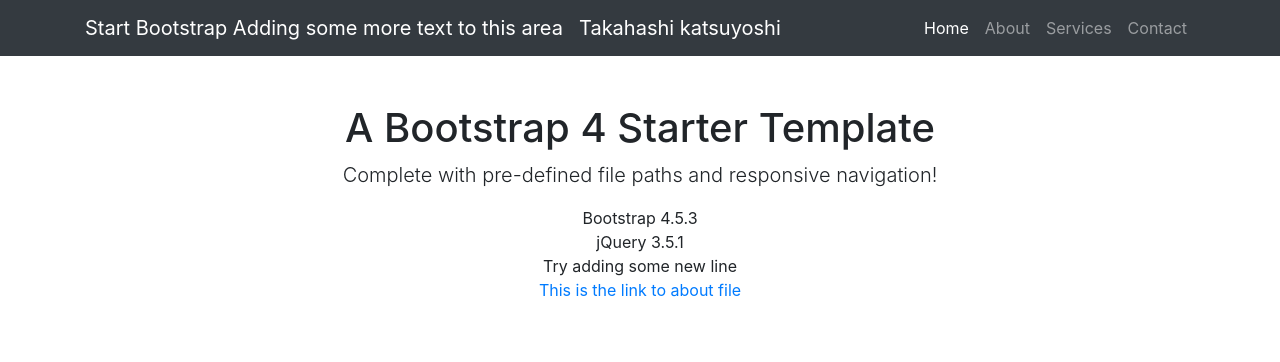
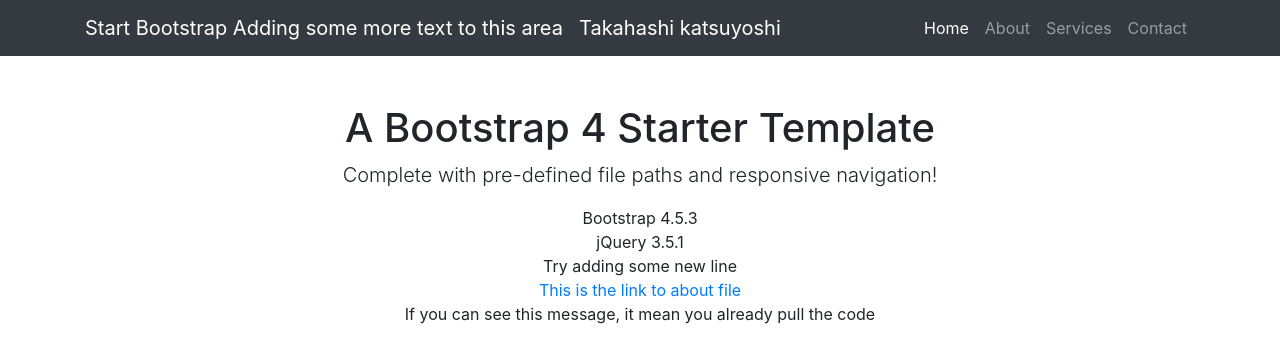
Before and after one commit to H-I-S-Vietnam/github-examples, a website: page index.html in a window 1280 px wide. Drawn offline with Linux system fonts and the light colour scheme.

Commit message:
update file

```diff
--- a/index.html
+++ b/index.html
@@ -74,6 +74,7 @@
                     <li>jQuery 3.5.1</li>
                     <li>Try adding some new line</li>
                     <li><a href="about.html">This is the link to about file</a></li>
+                    <li>If you can see this message, it mean you already pull the code</li>
                 </ul>
             </div>
         </div>
```
